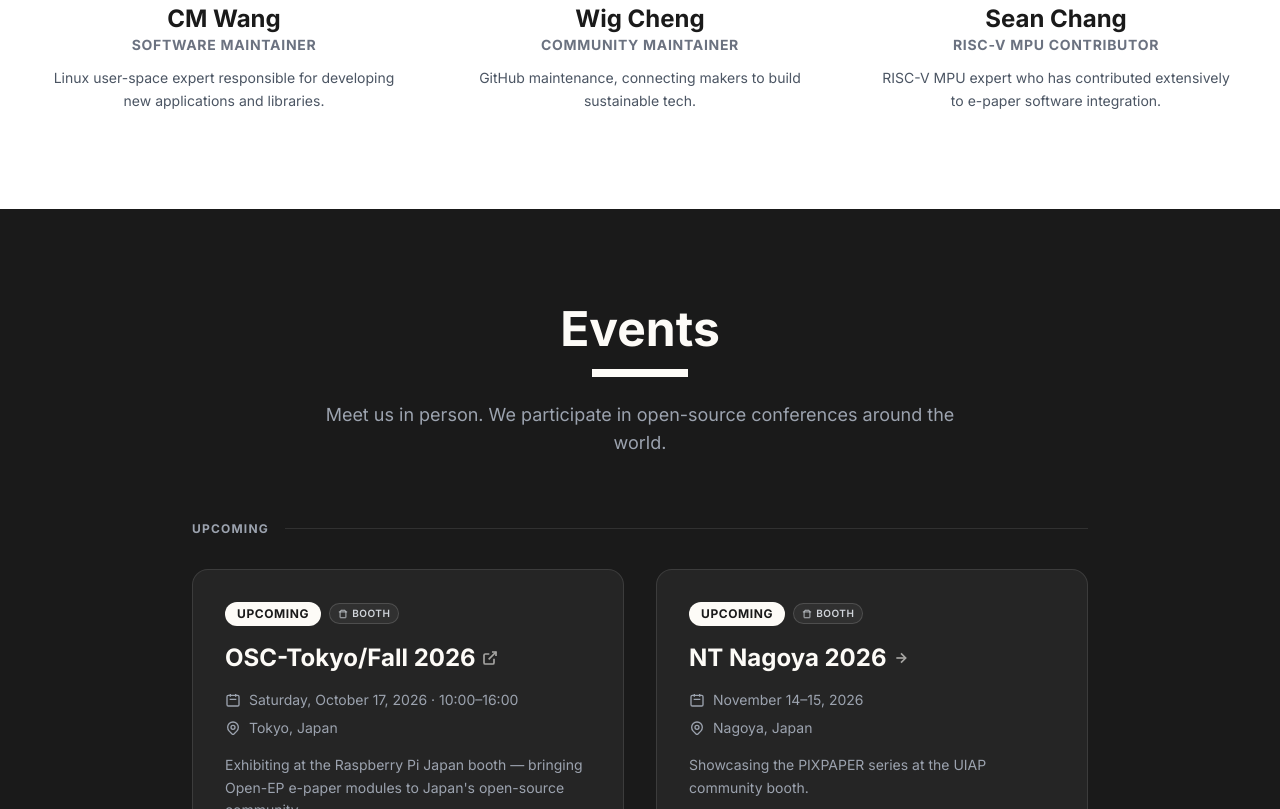
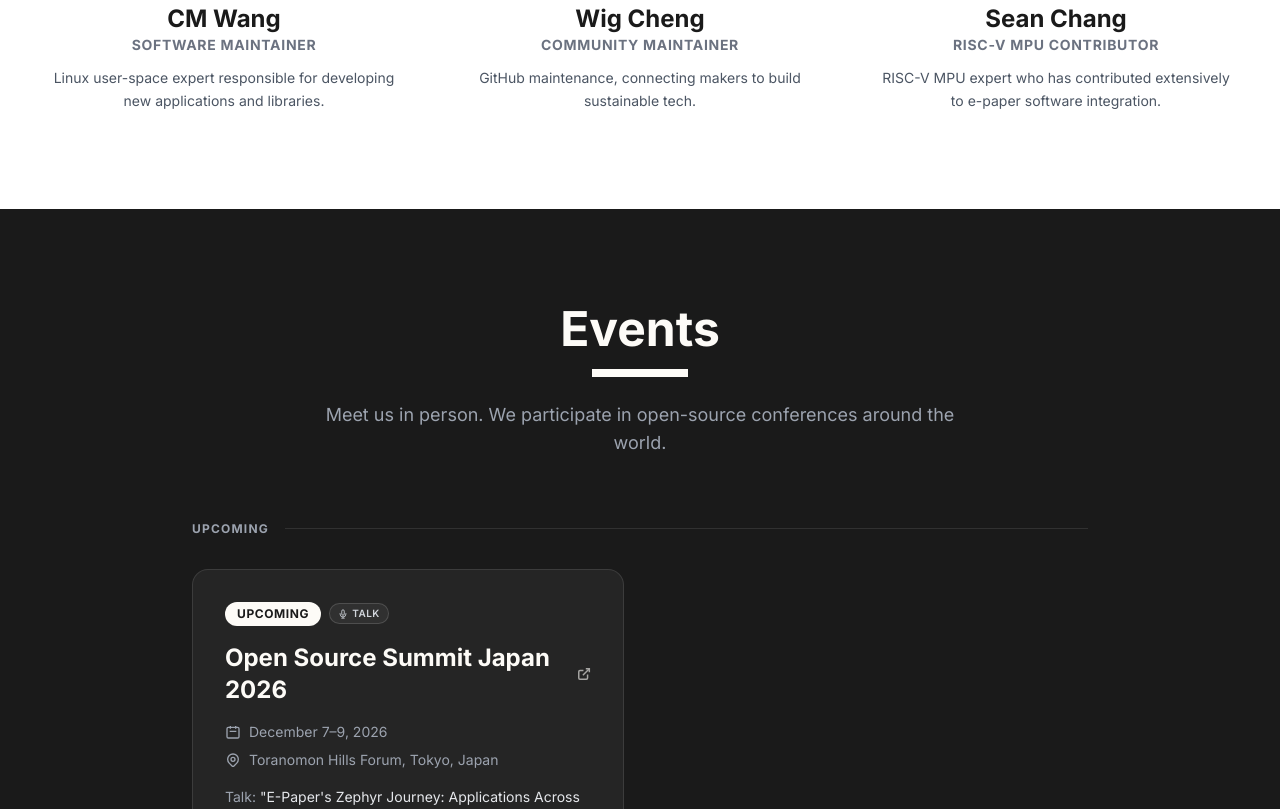
Before and after one commit to open-ep/open-ep.github.io, a plain HTML site: page index.html in a window 1280 px wide. Shown: the part 7921-8730 px from the top of the page. Drawn offline with nearby package versions, Linux system fonts and the light colour scheme.

Commit message:
update events and organizers
- replace OSC-Tokyo/Fall and NT Nagoya with Open Source Summit Japan 2026
  (Zephyr e-paper session on Dec 9)
- move Ted Lin after ChengRuei Tsai, retitle to International Sales

```diff
--- a/index.html
+++ b/index.html
@@ -618,23 +618,23 @@
                 <!-- Member 3 -->
                 <div class="group">
                 <div class="relative overflow-hidden rounded-xl bg-gray-100 aspect-square mb-6 border-2 border-transparent group-hover:border-ink-black transition-colors duration-300">
-                    <img loading="lazy" src="imgs/ted.jpg" alt="Ted Lin" class="w-full h-full object-cover transition-all duration-700 ease-out transform group-hover:scale-105" />
-                </div>
-                <div class="text-center">
-                    <h3 class="text-2xl font-bold text-ink-black">Ted Lin</h3>
-                    <p class="text-sm font-bold uppercase tracking-wider text-gray-500 mb-3">Taiwan Regional Sales</p>
-                    <p class="text-gray-600 leading-relaxed text-sm px-4">Customer Success & Community Support</p>
-                </div>
-                </div>
-                <!-- Member 3 -->
-                <div class="group">
-                <div class="relative overflow-hidden rounded-xl bg-gray-100 aspect-square mb-6 border-2 border-transparent group-hover:border-ink-black transition-colors duration-300">
                     <img loading="lazy" src="imgs/cr.jpg" alt="ChengRuei Tsai" class="w-full h-full object-cover transition-all duration-700 ease-out transform group-hover:scale-105" />
                 </div>
                 <div class="text-center">
                     <h3 class="text-2xl font-bold text-ink-black">ChengRuei Tsai</h3>
                     <p class="text-sm font-bold uppercase tracking-wider text-gray-500 mb-3">Hardware & Mechanism Lead, Firmware Architect</p>
                     <p class="text-gray-600 leading-relaxed text-sm px-4">Lead designer of Open-EP, responsible for hardware design as well as integrating MCU and RTOS-specific e-paper architectures.</p>
+                </div>
+                </div>
+                <!-- Member 4 -->
+                <div class="group">
+                <div class="relative overflow-hidden rounded-xl bg-gray-100 aspect-square mb-6 border-2 border-transparent group-hover:border-ink-black transition-colors duration-300">
+                    <img loading="lazy" src="imgs/ted.jpg" alt="Ted Lin" class="w-full h-full object-cover transition-all duration-700 ease-out transform group-hover:scale-105" />
+                </div>
+                <div class="text-center">
+                    <h3 class="text-2xl font-bold text-ink-black">Ted Lin</h3>
+                    <p class="text-sm font-bold uppercase tracking-wider text-gray-500 mb-3">International Sales</p>
+                    <p class="text-gray-600 leading-relaxed text-sm px-4">Customer Success & Community Support</p>
                 </div>
                 </div>
             </div>
@@ -736,66 +736,34 @@
 
         <div class="grid grid-cols-1 md:grid-cols-2 gap-8 max-w-4xl mx-auto">
 
-          <!-- OSC-Tokyo/Fall 2026 -->
+          <!-- Open Source Summit Japan 2026 -->
           <div class="bg-white/5 border border-white/10 rounded-2xl p-8 hover:border-white/30 transition-colors duration-300">
             <div class="flex flex-wrap items-center gap-2 mb-4">
               <span class="bg-paper-white text-ink-black text-xs font-bold uppercase tracking-wider px-3 py-1 rounded-full">Upcoming</span>
               <span class="inline-flex items-center gap-1 text-[10px] uppercase tracking-wider font-semibold px-2 py-0.5 rounded-full border border-white/15 text-gray-300 bg-white/5">
-                <svg class="w-2.5 h-2.5" fill="none" stroke="currentColor" stroke-width="2" viewBox="0 0 24 24"><path d="M2 7h20"/><path d="M5 7v13a1 1 0 0 0 1 1h12a1 1 0 0 0 1-1V7"/><path d="M5 7l2-4h10l2 4"/></svg>
-                Booth
+                <svg class="w-2.5 h-2.5" fill="none" stroke="currentColor" stroke-width="2" viewBox="0 0 24 24"><path d="M12 2a3 3 0 0 0-3 3v7a3 3 0 0 0 6 0V5a3 3 0 0 0-3-3Z"/><path d="M19 10v2a7 7 0 0 1-14 0v-2"/><line x1="12" x2="12" y1="19" y2="22"/><line x1="8" x2="16" y1="22" y2="22"/></svg>
+                Talk
               </span>
             </div>
             <h3 class="text-2xl font-bold mb-2">
-              <a href="https://event.ospn.jp/osc2026-fall/" target="_blank" rel="noopener" class="hover:text-[#FF2E88] transition-colors inline-flex items-center gap-1.5">
-                OSC-Tokyo/Fall 2026
+              <a href="https://events.linuxfoundation.org/open-source-summit-japan/" target="_blank" rel="noopener" class="hover:text-[#FF2E88] transition-colors inline-flex items-center gap-1.5">
+                Open Source Summit Japan 2026
                 <svg class="w-4 h-4 opacity-60" fill="none" stroke="currentColor" stroke-width="2.5" viewBox="0 0 24 24"><path d="M18 13v6a2 2 0 0 1-2 2H5a2 2 0 0 1-2-2V8a2 2 0 0 1 2-2h6"/><polyline points="15 3 21 3 21 9"/><line x1="10" y1="14" x2="21" y2="3"/></svg>
               </a>
             </h3>
             <ul class="space-y-2 text-gray-400 text-sm mt-4">
               <li class="flex items-center gap-2">
                 <svg class="w-4 h-4 flex-shrink-0" fill="none" stroke="currentColor" stroke-width="2" viewBox="0 0 24 24"><path d="M8 7V3m8 4V3m-9 8h10M5 21h14a2 2 0 002-2V7a2 2 0 00-2-2H5a2 2 0 00-2 2v12a2 2 0 002 2z"/></svg>
-                <span>Saturday, October 17, 2026 · 10:00–16:00</span>
+                <span>December 7–9, 2026</span>
               </li>
               <li class="flex items-center gap-2">
                 <svg class="w-4 h-4 flex-shrink-0" fill="none" stroke="currentColor" stroke-width="2" viewBox="0 0 24 24"><path d="M17.657 16.657L13.414 20.9a2 2 0 01-2.828 0l-4.243-4.243a8 8 0 1111.314 0z"/><path d="M15 11a3 3 0 11-6 0 3 3 0 016 0z"/></svg>
-                <span>Tokyo, Japan</span>
+                <span>Toranomon Hills Forum, Tokyo, Japan</span>
               </li>
             </ul>
-            <p class="text-gray-400 mt-4 text-sm leading-relaxed">Exhibiting at the Raspberry Pi Japan booth — bringing Open-EP e-paper modules to Japan's open-source community.</p>
-            <a href="https://event.ospn.jp/osc2026-fall/" target="_blank" rel="noopener" class="mt-5 inline-flex items-center gap-2 text-sm font-bold text-[#FF2E88] hover:gap-3 transition-all">
-              Event website
-              <svg class="w-4 h-4" fill="none" stroke="currentColor" stroke-width="2.5" viewBox="0 0 24 24"><line x1="5" y1="12" x2="19" y2="12"/><polyline points="12 5 19 12 12 19"/></svg>
-            </a>
-          </div>
-
-          <!-- NT Nagoya 2026 -->
-          <div class="bg-white/5 border border-white/10 rounded-2xl p-8 hover:border-white/30 transition-colors duration-300">
-            <div class="flex flex-wrap items-center gap-2 mb-4">
-              <span class="bg-paper-white text-ink-black text-xs font-bold uppercase tracking-wider px-3 py-1 rounded-full">Upcoming</span>
-              <span class="inline-flex items-center gap-1 text-[10px] uppercase tracking-wider font-semibold px-2 py-0.5 rounded-full border border-white/15 text-gray-300 bg-white/5">
-                <svg class="w-2.5 h-2.5" fill="none" stroke="currentColor" stroke-width="2" viewBox="0 0 24 24"><path d="M2 7h20"/><path d="M5 7v13a1 1 0 0 0 1 1h12a1 1 0 0 0 1-1V7"/><path d="M5 7l2-4h10l2 4"/></svg>
-                Booth
-              </span>
-            </div>
-            <h3 class="text-2xl font-bold mb-2">
-              <a href="https://drive.google.com/file/d/1lqjNSbFPdohUIYNjPOLl2z2j4gc38ixd/view" target="_blank" rel="noopener" class="hover:text-[#FF2E88] transition-colors inline-flex items-center gap-1.5">
-                NT Nagoya 2026
-                <svg class="w-4 h-4 opacity-60" fill="none" stroke="currentColor" stroke-width="2.5" viewBox="0 0 24 24"><line x1="5" y1="12" x2="19" y2="12"/><polyline points="12 5 19 12 12 19"/></svg>
-              </a>
-            </h3>
-            <ul class="space-y-2 text-gray-400 text-sm mt-4">
-              <li class="flex items-center gap-2">
-                <svg class="w-4 h-4 flex-shrink-0" fill="none" stroke="currentColor" stroke-width="2" viewBox="0 0 24 24"><path d="M8 7V3m8 4V3m-9 8h10M5 21h14a2 2 0 002-2V7a2 2 0 00-2-2H5a2 2 0 00-2 2v12a2 2 0 002 2z"/></svg>
-                <span>November 14–15, 2026</span>
-              </li>
-              <li class="flex items-center gap-2">
-                <svg class="w-4 h-4 flex-shrink-0" fill="none" stroke="currentColor" stroke-width="2" viewBox="0 0 24 24"><path d="M17.657 16.657L13.414 20.9a2 2 0 01-2.828 0l-4.243-4.243a8 8 0 1111.314 0z"/><path d="M15 11a3 3 0 11-6 0 3 3 0 016 0z"/></svg>
-                <span>Nagoya, Japan</span>
-              </li>
-            </ul>
-            <p class="text-gray-400 mt-4 text-sm leading-relaxed">Showcasing the PIXPAPER series at the UIAP community booth.</p>
-            <a href="https://drive.google.com/file/d/1lqjNSbFPdohUIYNjPOLl2z2j4gc38ixd/view" target="_blank" rel="noopener" class="mt-5 inline-flex items-center gap-2 text-sm font-bold text-[#FF2E88] hover:gap-3 transition-all">
-              Event detail
+            <p class="text-gray-400 mt-4 text-sm leading-relaxed">Talk: <span class="text-gray-200">"E-Paper's Zephyr Journey: Applications Across Multiple Platforms"</span> by Wig Cheng — how Open-EP brought Zephyr RTOS to e-paper across ARM and RISC-V boards. Dec 9, 15:50–16:30 JST, Hall B3.</p>
+            <a href="https://ossjapan2026.sched.com/event/2YNRO/e-papers-zephyr-journey-applications-across-multiple-platforms-wig-cheng-open-ep-community" target="_blank" rel="noopener" class="mt-5 inline-flex items-center gap-2 text-sm font-bold text-[#FF2E88] hover:gap-3 transition-all">
+              View session
               <svg class="w-4 h-4" fill="none" stroke="currentColor" stroke-width="2.5" viewBox="0 0 24 24"><line x1="5" y1="12" x2="19" y2="12"/><polyline points="12 5 19 12 12 19"/></svg>
             </a>
           </div>
```
